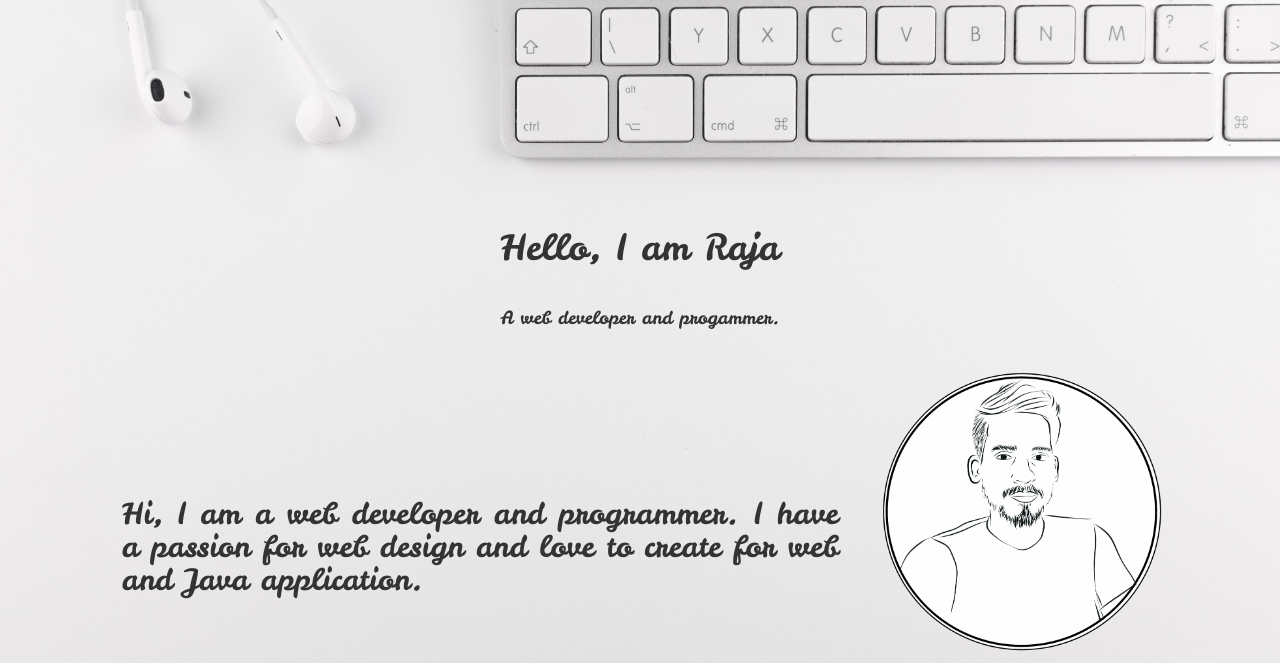
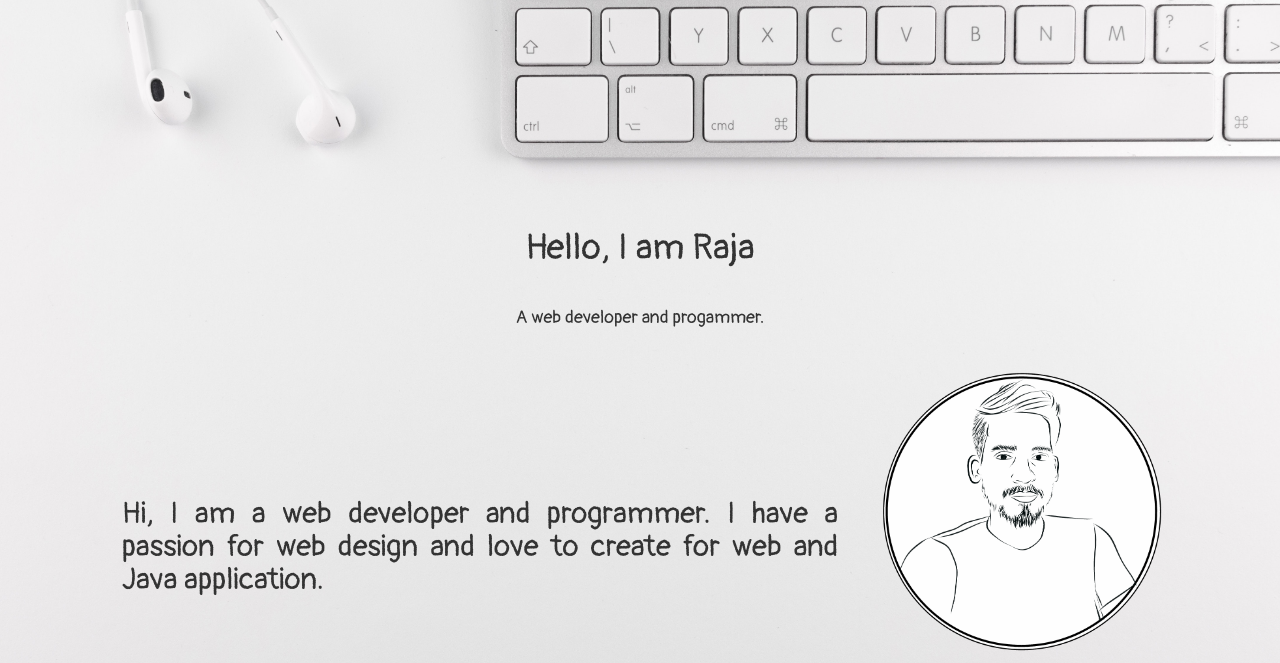
Before and after one commit to RaxRai/raxrai.github.io, a plain HTML site: page index.html in a window 1280 px wide. Shown: the part 137-800 px from the top of the page. Drawn offline with nearby package versions, Linux system fonts and the light colour scheme.

Commit message:
Update index.html

```diff
--- a/index.html
+++ b/index.html
@@ -3,7 +3,7 @@
     <head>
         <meta name="viewport" content="width=device-width, initial-scale=1">
         <meta charset="utf-8">
-        <link href="https://fonts.googleapis.com/css?family=Leckerli+One&display=swap" rel="stylesheet">
+        <link href="https://fonts.googleapis.com/css2?family=Pangolin&family=Roboto&display=swap" rel="stylesheet">
         <link rel="stylesheet" href="https://maxcdn.bootstrapcdn.com/bootstrap/3.3.7/css/bootstrap.min.css" >
         <!--jQuery library-->
         <script src="https://ajax.googleapis.com/ajax/libs/jquery/1.12.4/jquery.min.js"></script>
@@ -139,7 +139,7 @@
                 transform: translate(-50%, -50%);
             }
             .newf{
-                font-family: 'Leckerli One', cursive;
+                font-family: 'Pangolin', cursive;
             }
             .greybg{
                 background-color: rgba(236, 233, 228, 1);
```
